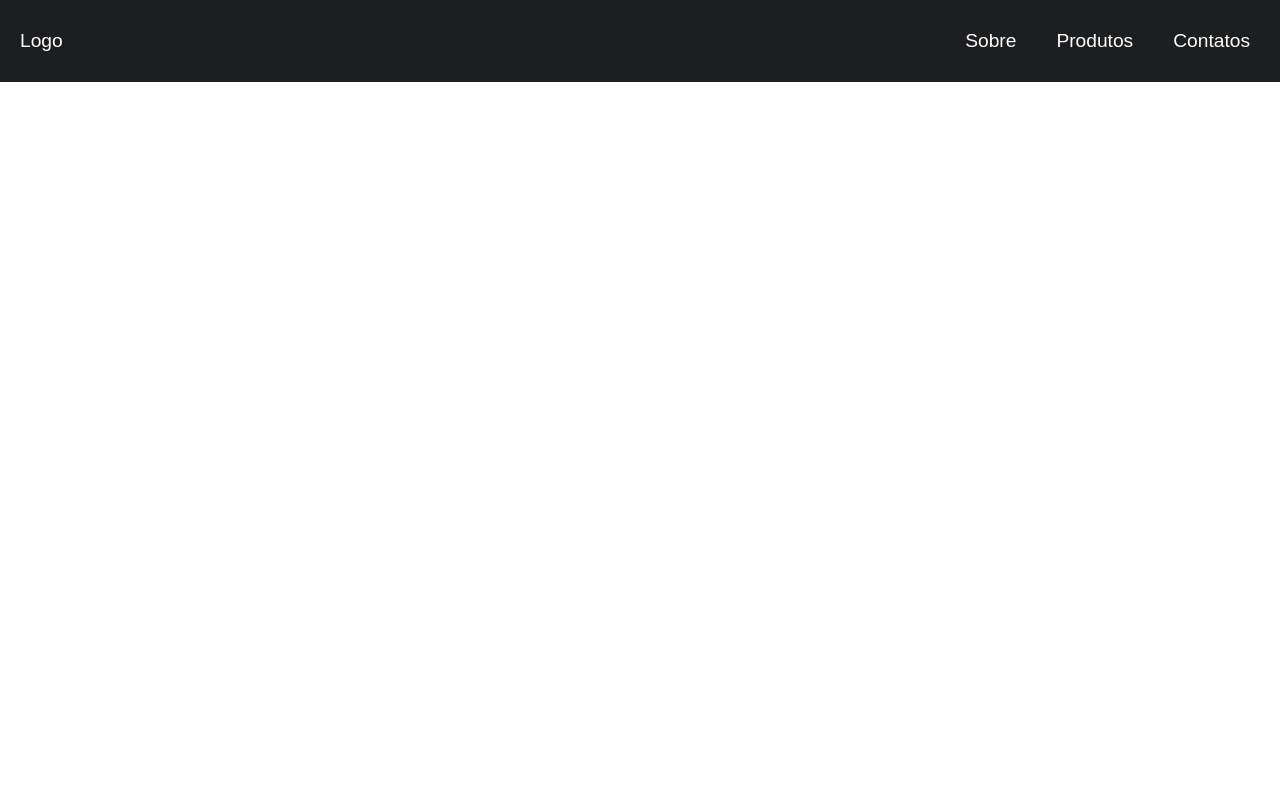
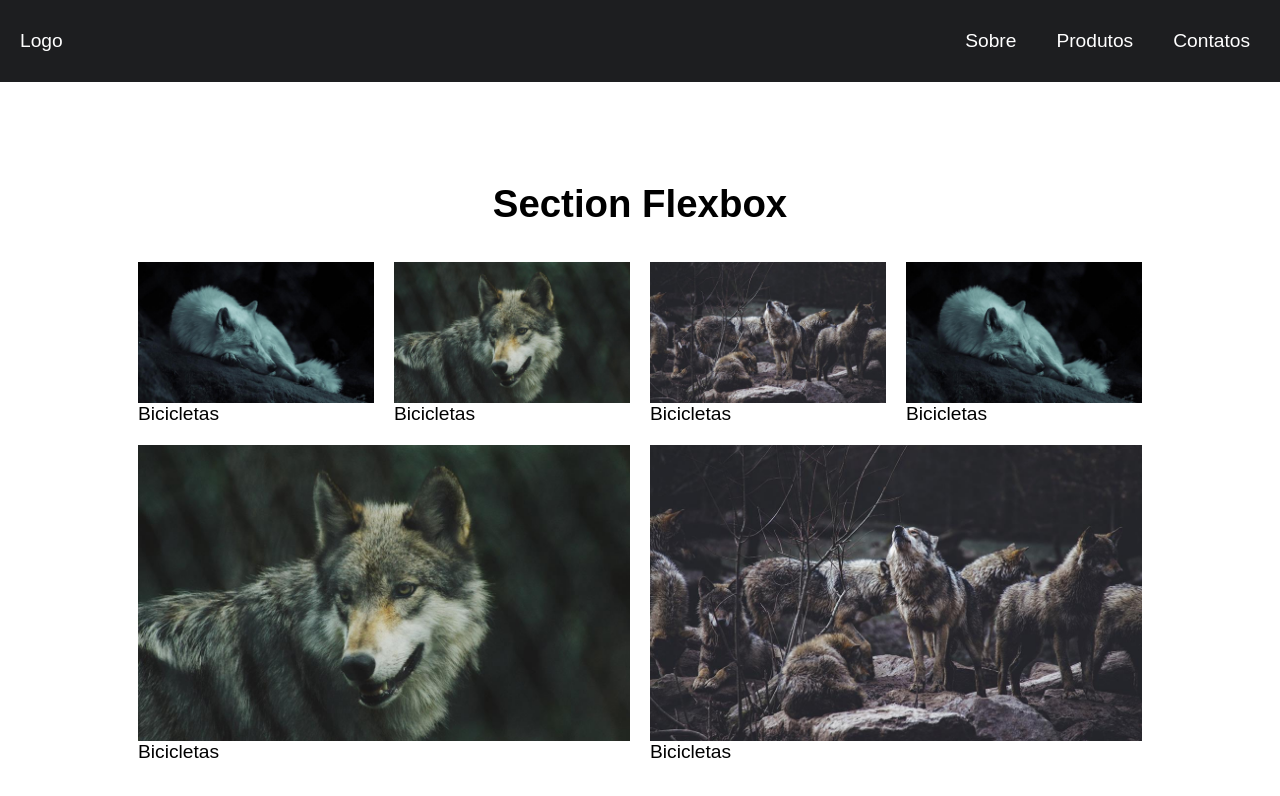
Before and after one commit to kamillasthefany/csshtml, a plain HTML site: page Grid e Flexbox/index.html in a window 1280 px wide. Drawn offline with Linux system fonts and the light colour scheme.

Commit message:
sessao flexbox

```diff
--- a/Grid e Flexbox/index.html
+++ b/Grid e Flexbox/index.html
@@ -18,5 +18,32 @@
       </ul>
     </nav>
   </header>
+  <h1>Section Flexbox</h1>
+  <section class="flex">
+    <div>
+      <img src="./img/lobo1.jpg" alt="">
+      <p>Bicicletas</p>
+    </div>
+     <div>
+      <img src="./img/lobo2.jpg" alt="">
+      <p>Bicicletas</p>
+    </div>
+     <div>
+      <img src="./img/lobo3.jpg" alt="">
+      <p>Bicicletas</p>
+    </div>
+     <div>
+      <img src="./img/lobo1.jpg" alt="">
+      <p>Bicicletas</p>
+    </div>
+     <div>
+      <img src="./img/lobo2.jpg" alt="">
+      <p>Bicicletas</p>
+    </div>
+     <div>
+      <img src="./img/lobo3.jpg" alt="">
+      <p>Bicicletas</p>
+    </div>
+  </section>
 </body>
 </html>
--- a/Grid e Flexbox/style.css
+++ b/Grid e Flexbox/style.css
@@ -9,6 +9,16 @@ body, ul, li, p {
 a{
   text-decoration: none;
   color: white;
+}
+
+h1 {
+  text-align: center;
+  margin-top: 100px;
+}
+
+img {
+  max-width: 100%;
+  display: block;
 }
 
 .header{
@@ -33,3 +43,16 @@ a{
   padding: 10px;
   margin-left: 10px;
 }
+
+.flex{
+  display: flex;
+  flex-wrap: wrap;
+  /* max-width: 800px; */
+  max-width: 80%;
+  margin: 0 auto;
+}
+
+.flex > div {
+  flex:  1 1 200px;
+  margin:10px;
+}
```
Also changed, not shown: Grid e Flexbox/img/lobo1.jpg (added), Grid e Flexbox/img/lobo2.jpg (added), Grid e Flexbox/img/lobo3.jpg (added), Grid e Flexbox/img/lobo4.jpg (added).
